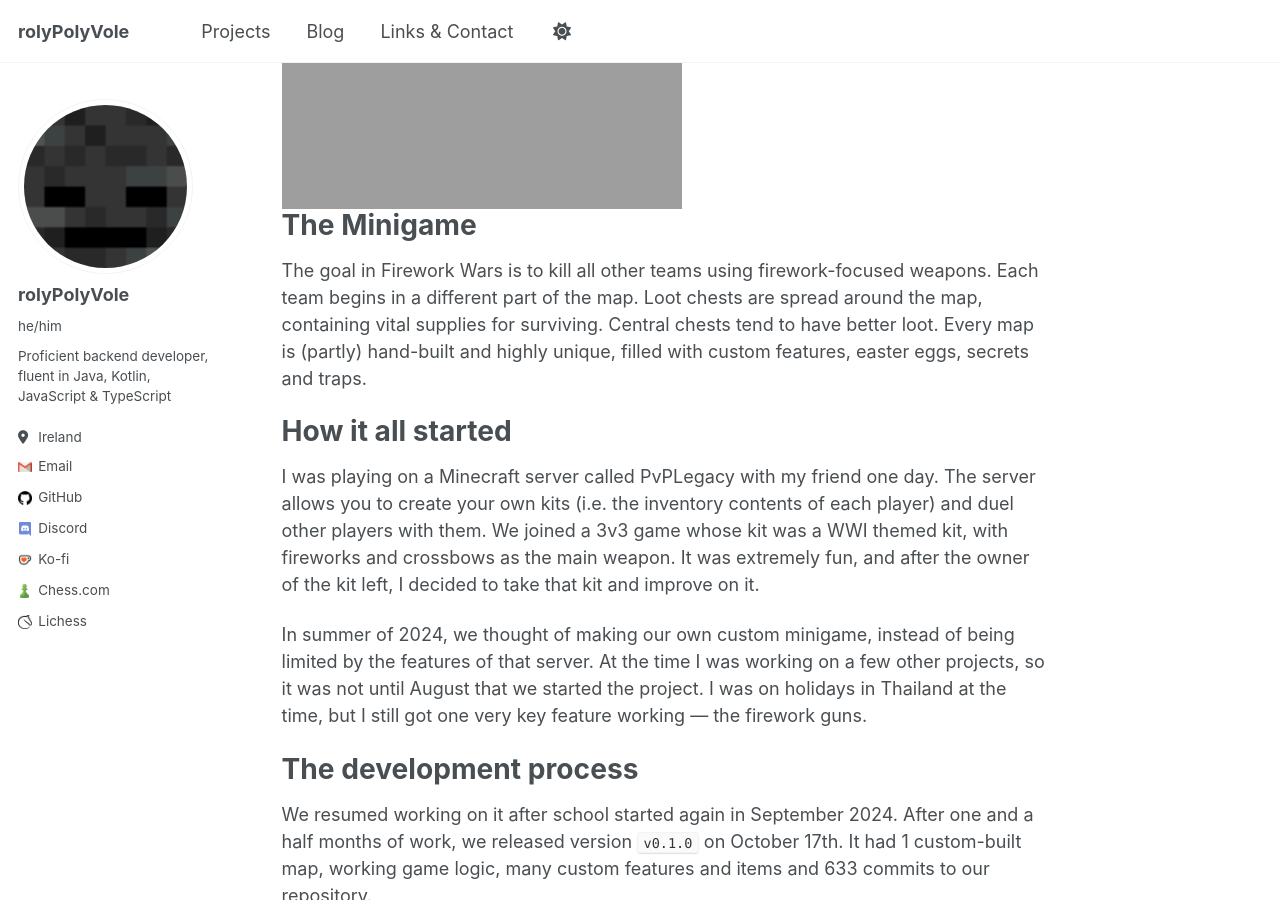
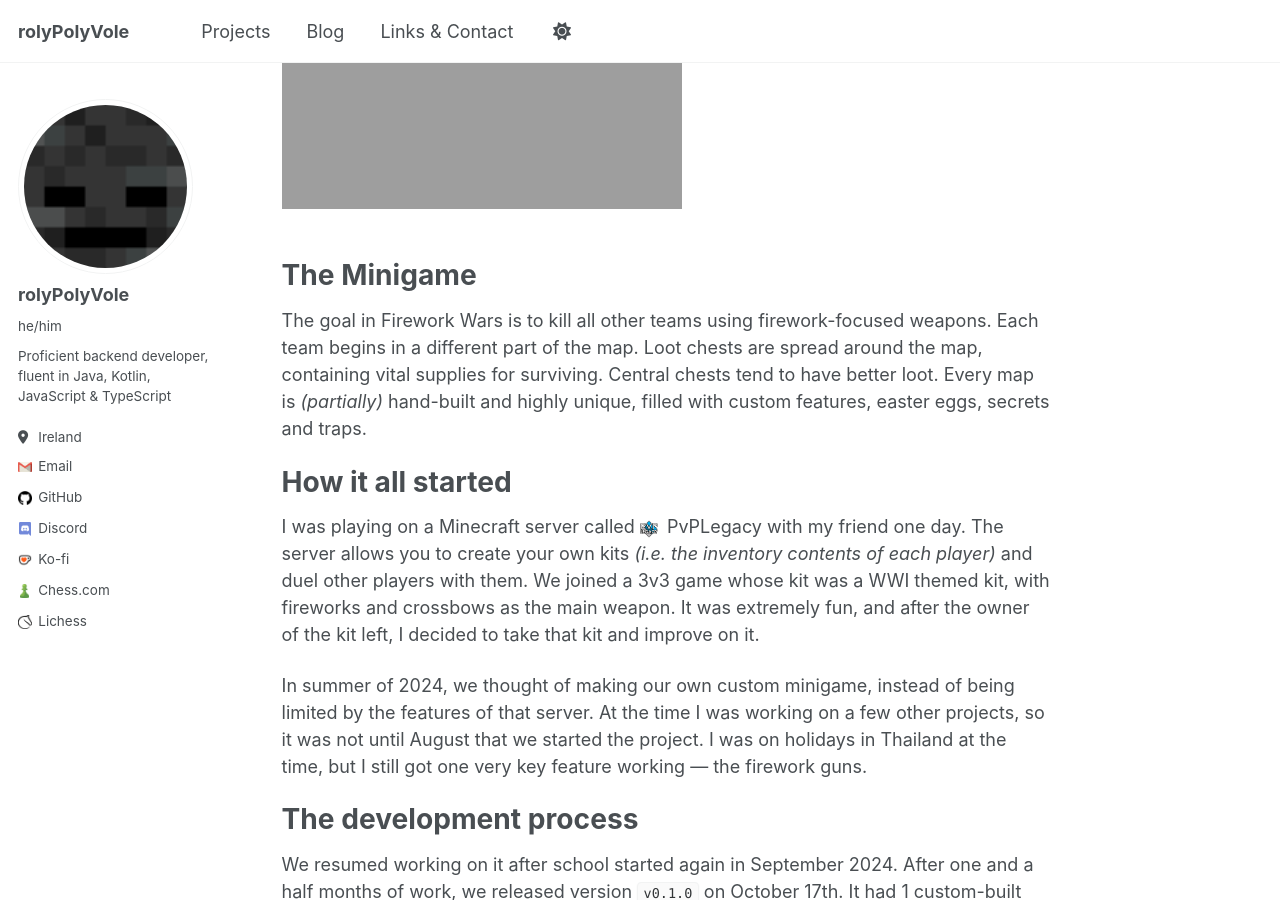
Before and after one commit to rolyPolyVole/rolyPolyVole.github.io, a Jekyll site: the page built from _projects/firework-wars.md, in a window 1280 px wide and 900 px high, scrolled down 331 px. Built offline with Jekyll 4.4.1, drawn with Linux system fonts in a browser that asks for light colours; some of the changed text lies outside the part shown.

Commit message:
Improve firework wars project page

```diff
--- a/_projects/firework-wars.md
+++ b/_projects/firework-wars.md
@@ -9,12 +9,12 @@ header:
   teaser: "firework-wars.png"
 ---
 
-
+<br />
 # The Minigame
-The goal in Firework Wars is to kill all other teams using firework-focused weapons. Each team begins in a different part of the map. Loot chests are spread around the map, containing vital supplies for surviving. Central chests tend to have better loot. Every map is (partly) hand-built and highly unique, filled with custom features, easter eggs, secrets and traps.
+The goal in Firework Wars is to kill all other teams using firework-focused weapons. Each team begins in a different part of the map. Loot chests are spread around the map, containing vital supplies for surviving. Central chests tend to have better loot. Every map is *(partially)* hand-built and highly unique, filled with custom features, easter eggs, secrets and traps.
 
 # How it all started
-I was playing on a Minecraft server called PvPLegacy with my friend one day. The server allows you to create your own kits (i.e. the inventory contents of each player) and duel other players with them. We joined a 3v3 game whose kit was a WWI themed kit, with fireworks and crossbows as the main weapon. It was extremely fun, and after the owner of the kit left, I decided to take that kit and improve on it.
+I was playing on a Minecraft server called <img src="/images/custom_icons/pvplegacy.png" alt="PvPLegacy" style="width: 1em; height: 1em; object-fit: contain; margin-right: 0.5em; vertical-align: middle;">PvPLegacy with my friend one day. The server allows you to create your own kits *(i.e. the inventory contents of each player)* and duel other players with them. We joined a 3v3 game whose kit was a WWI themed kit, with fireworks and crossbows as the main weapon. It was extremely fun, and after the owner of the kit left, I decided to take that kit and improve on it.
 
 In summer of 2024, we thought of making our own custom minigame, instead of being limited by the features of that server. At the time I was working on a few other projects, so it was not until August that we started the project. I was on holidays in Thailand at the time, but I still got one very key feature working — the firework guns.
 
@@ -54,7 +54,7 @@ We've done everything else, so now it's time to get a playerbase. I made a YouTu
 This project is not open-source, as we plan to make money off it later on. However, the lobby and the core plugin are available, and all of our maps are also on our GitHub. *(Yes you can put Minecraft worlds there, it's pretty convenient actually)* <br />
 
 <img src="/images/custom_icons/github.png" alt="GitHub" class="theme-aware-icon github-icon" style="width: 1em; height: 1em; object-fit: contain; margin-right: 0.5em; vertical-align: middle;">[https://github.com/fireworkwars](https://github.com/fireworkwars) <br />
-<img src="/images/custom_icons/youtube.png" alt="YouTube" style="width: 1em; height: 1em; object-fit: contain; margin-right: 0.5em; vertical-align: middle;">[https://youtube.com/fireworkwarsmc](https://youtube.com/fireworkwarsmc)
+<img src="/images/custom_icons/youtube.png" alt="YouTube" style="width: 1em; height: 1em; object-fit: contain; margin-right: 0.5em; vertical-align: middle;">[https://youtube.com/@fireworkwarsmc](https://youtube.com/@fireworkwarsmc)
 
 # Try it out
 <img src="/images/custom_icons/play.png" alt="Server" style="width: 1em; height: 1em; object-fit: contain; margin-right: 0.5em; vertical-align: middle;">Join the server with the following IP: `play.fireworkwars.xyz` <br />
```
